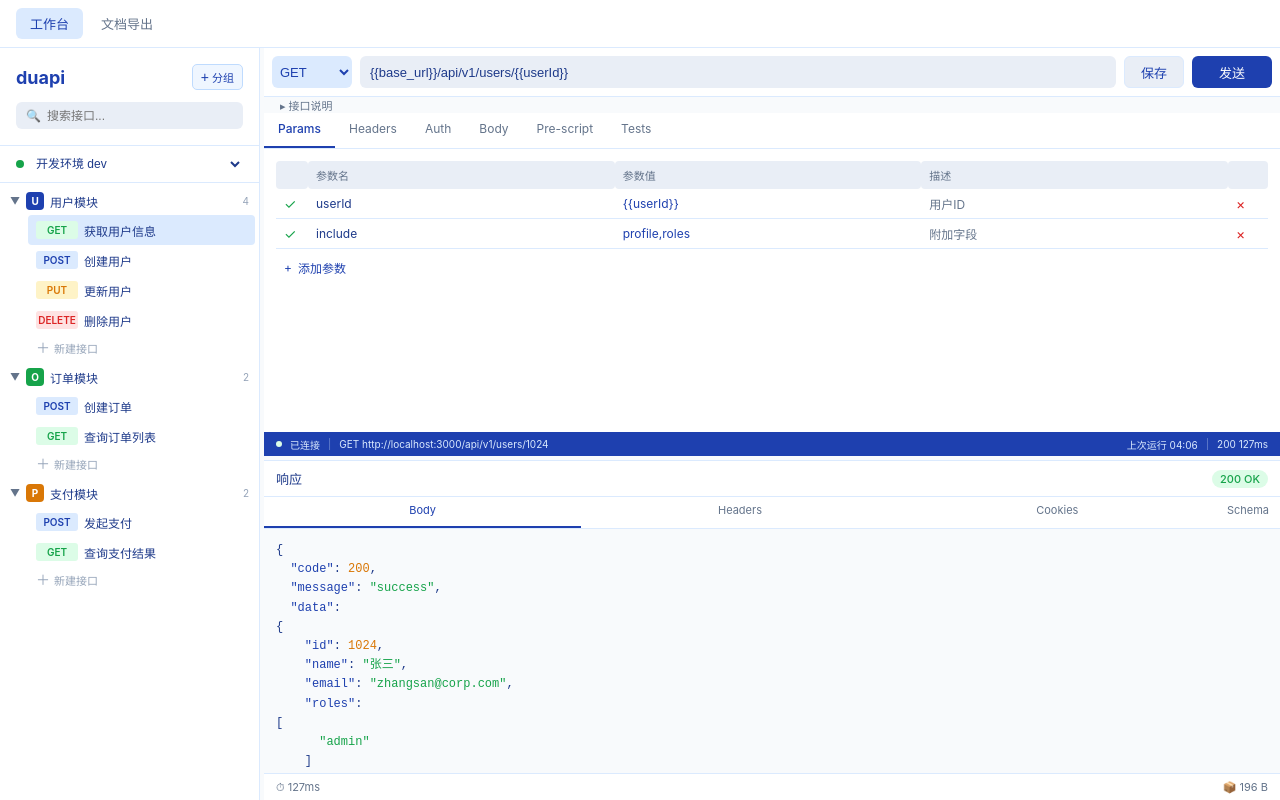
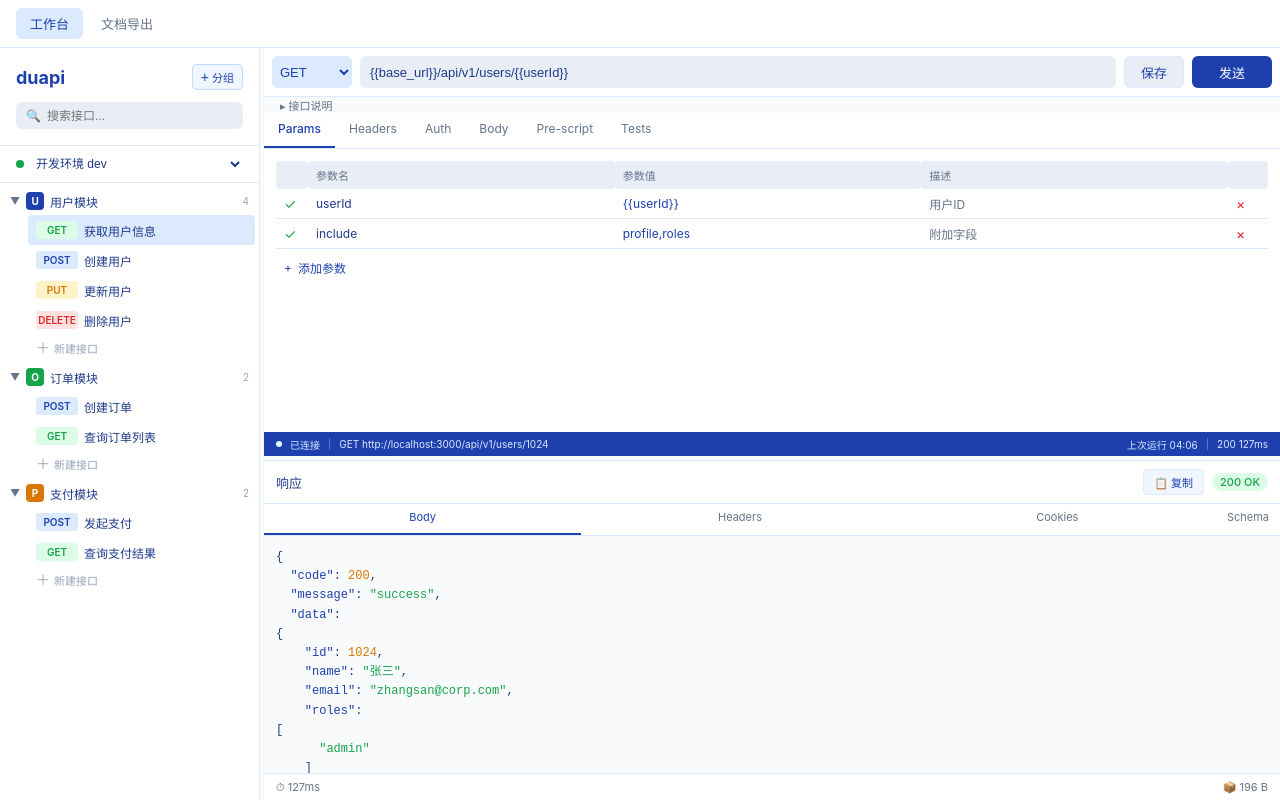
Before and after one commit to duhuilai/duapi, a React (Vite) app: page / in a window 1280 px wide. Built offline with nearby package versions, Linux system fonts and the light colour scheme.

Commit message:
feat: add copy button in response header to copy response body to clipboard

```diff
--- a/src/components/ResponsePanel.tsx
+++ b/src/components/ResponsePanel.tsx
@@ -8,6 +8,7 @@ export default function ResponsePanel() {
   const { state, dispatch } = useApi();
   const { response, isRequesting, groups, activeEndpointId } = state;
   const [activeTab, setActiveTab] = useState<RespTab>('body');
+  const [copied, setCopied] = useState(false);
 
   const activeEndpoint = useMemo(
     () => groups.flatMap(g => g.endpoints).find(e => e.id === activeEndpointId),
@@ -42,6 +43,27 @@ export default function ResponsePanel() {
       return <SyntaxHighlight json={obj} />;
     } catch {
       return <pre style={{ whiteSpace: 'pre-wrap', margin: 0, fontSize: 12, fontFamily: 'monospace', color: '#1E3A8A' }}>{text}</pre>;
+    }
+  };
+
+  const handleCopy = async () => {
+    if (!response) return;
+    try {
+      await navigator.clipboard.writeText(response.body);
+      setCopied(true);
+      setTimeout(() => setCopied(false), 2000);
+    } catch {
+      // Fallback for older browsers / Electron
+      const textarea = document.createElement('textarea');
+      textarea.value = response.body;
+      textarea.style.position = 'fixed';
+      textarea.style.opacity = '0';
+      document.body.appendChild(textarea);
+      textarea.select();
+      document.execCommand('copy');
+      document.body.removeChild(textarea);
+      setCopied(true);
+      setTimeout(() => setCopied(false), 2000);
     }
   };
 
@@ -108,6 +130,16 @@ export default function ResponsePanel() {
     <aside style={styles.panel}>
       <div style={styles.header}>
         <span style={styles.title}>响应</span>
+        <div style={{ display: 'flex', alignItems: 'center', gap: 8 }}>
+          {response && (
+            <button
+              style={copyBtn(copied)}
+              onClick={handleCopy}
+              title="复制响应内容"
+            >
+              {copied ? '✓ 已复制' : '📋 复制'}
+            </button>
+          )}
           {response && (
             <span style={{ ...styles.statusBadge, background: statusColor === '#16A34A' ? '#DCFCE7' : '#FEE2E2', color: statusColor }}>
               {response.status} {response.statusText}
@@ -118,6 +150,7 @@ export default function ResponsePanel() {
               请求中...
             </span>
           )}
+        </div>
       </div>
 
       <div style={styles.tabBar}>
@@ -590,3 +623,17 @@ const ecDelBtn: React.CSSProperties = {
   alignItems: 'center',
   justifyContent: 'center',
 };
+
+const copyBtn = (active: boolean): React.CSSProperties => ({
+  height: 26,
+  padding: '0 10px',
+  border: active ? '1px solid #16A34A' : '1px solid #DBEAFE',
+  borderRadius: 4,
+  fontSize: 11,
+  fontWeight: 500,
+  color: active ? '#16A34A' : '#1E40AF',
+  background: active ? '#DCFCE7' : '#EFF6FF',
+  cursor: 'pointer',
+  whiteSpace: 'nowrap' as const,
+  transition: 'all 0.15s',
+});
```
Also changed, not shown: 1 other file (tests, documents, lock files or other folders). Lines whose indentation alone changed are shown as unchanged.
